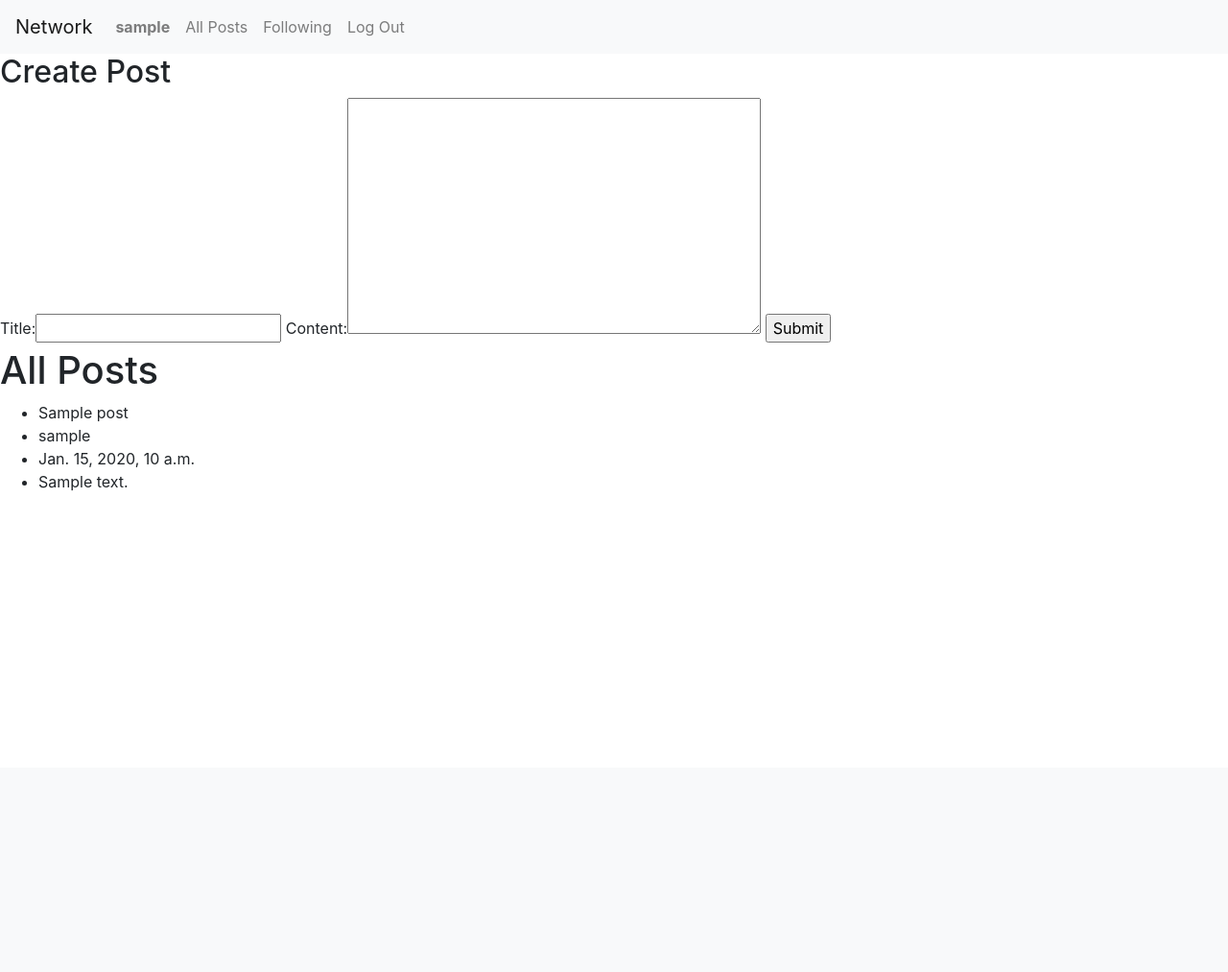
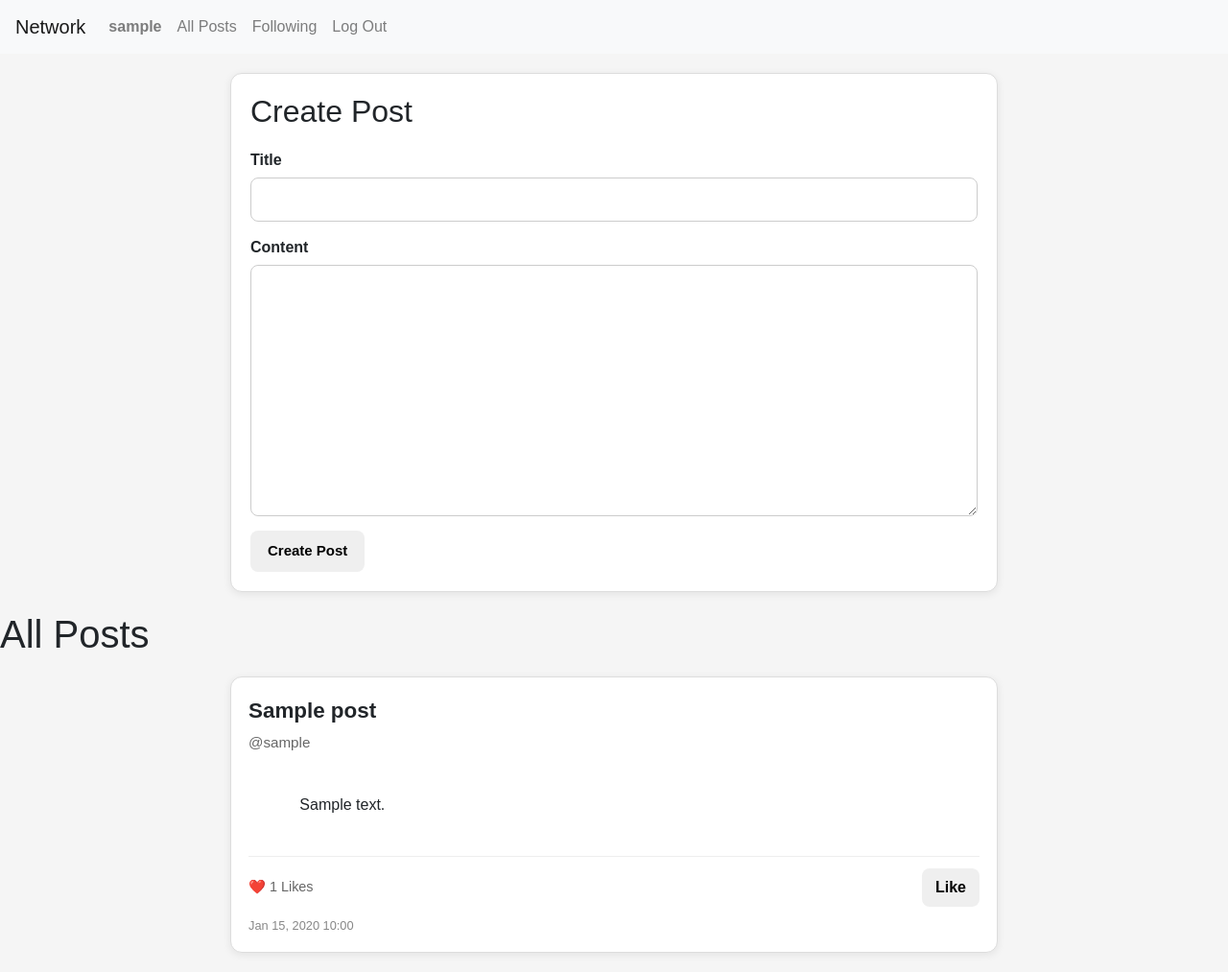
Before and after one commit to ujjwaluzu/cs50w-network, a Django app: page / in a window 1280 px wide. Shown: the whole page at 96% size. Before the commit the page ends 511 px from the top, so only its background shows below. Run offline with Django 3.2, Linux system fonts and the light colour scheme; a user stored in the database is signed in; tables that the repository leaves empty hold one stand-in row (values such as "Sample post"); some libraries are stand-ins or nearby versions.

Commit message:
displaying all the posts and some ui fix in index.html

```diff
--- a/network/static/network/styles.css
+++ b/network/static/network/styles.css
@@ -0,0 +1,159 @@
+body {
+    background-color: #f5f5f5;
+    font-family: Arial, Helvetica, sans-serif;
+}
+
+
+/* CREATE POST CARD */
+
+.create-post-card {
+    max-width: 800px;
+    margin: 20px auto;
+    padding: 20px;
+
+    background-color: white;
+
+    border: 1px solid #ddd;
+    border-radius: 12px;
+
+    box-shadow: 0 2px 8px rgba(0, 0, 0, 0.08);
+}
+
+.create-post-card h2 {
+    margin-bottom: 20px;
+}
+
+.form-group {
+    display: flex;
+    flex-direction: column;
+
+    margin-bottom: 15px;
+}
+
+.form-group label {
+    margin-bottom: 6px;
+    font-weight: bold;
+}
+
+.form-group input,
+.form-group textarea {
+    width: 100%;
+
+    padding: 10px;
+
+    border: 1px solid #ccc;
+    border-radius: 8px;
+
+    font-size: 16px;
+}
+
+.form-group textarea {
+    min-height: 120px;
+    resize: vertical;
+}
+
+.create-post-card button {
+    padding: 10px 18px;
+
+    border: none;
+    border-radius: 8px;
+
+    cursor: pointer;
+
+    font-size: 15px;
+    font-weight: bold;
+}
+
+.create-post-card button:hover {
+    opacity: 0.9;
+}
+
+
+/* POSTS */
+
+.parent {
+    max-width: 800px;
+    margin: 20px auto;
+}
+
+.post {
+    background: white;
+
+    border: 1px solid #ddd;
+    border-radius: 12px;
+
+    padding: 18px;
+    margin-bottom: 20px;
+
+    box-shadow: 0 2px 8px rgba(0, 0, 0, 0.08);
+}
+
+.head {
+    margin-bottom: 15px;
+}
+
+.title {
+    font-size: 1.4rem;
+    font-weight: bold;
+
+    margin-bottom: 5px;
+}
+
+.author {
+    color: #666;
+    font-size: 0.95rem;
+}
+
+.author a {
+    text-decoration: none;
+    color: inherit;
+}
+
+.author a:hover {
+    text-decoration: underline;
+}
+
+.content {
+    line-height: 1.6;
+    margin-bottom: 15px;
+
+    white-space: pre-wrap;
+}
+
+.footer {
+    display: flex;
+    justify-content: space-between;
+    align-items: center;
+
+    border-top: 1px solid #eee;
+
+    padding-top: 12px;
+    margin-top: 10px;
+}
+
+.footer-left {
+    color: #666;
+    font-size: 0.9rem;
+}
+
+.action-btn {
+    padding: 8px 14px;
+
+    border: none;
+    border-radius: 8px;
+
+    cursor: pointer;
+
+    font-weight: bold;
+}
+
+.action-btn:hover {
+    opacity: 0.9;
+}
+
+.time {
+    margin-top: 10px;
+
+    color: #888;
+    font-size: 0.8rem;
+}
--- a/network/templates/network/index.html
+++ b/network/templates/network/index.html
@@ -1,24 +1,93 @@
 {% extends "network/layout.html" %}
 
 {% block body %}
+
+<!-- form - create post -->
+
     {% if user.is_authenticated%}
-    <h2>Create Post</h1>
+    <div class="create-post-card">
+    <h2>Create Post</h2>
+
     <form action="{% url 'newpost' %}" method="post">
         {% csrf_token %}
-        {{ form }}
-        <input type="submit">
+
+        <div class="form-group">
+            <label for="{{ form.title.id_for_label }}">Title</label>
+            {{ form.title }}
+        </div>
+
+        <div class="form-group">
+            <label for="{{ form.content.id_for_label }}">Content</label>
+            {{ form.content }}
+        </div>
+
+        <button type="submit">Create Post</button>
     </form>
+    </div>
     {% endif %}
 
 
-    <h1>All Posts</h1>
-    <ul>
+<!-- Posts - Displaying all the posts -->
+
+
+<h1>All Posts</h1>
+
+<div class="parent">
     {% for post in posts %}
-        <li>{{post.title}}</li>
-        <li>{{post.author}}</li>
-        <li>{{post.timestamp}}</li>
-        <li>{{post.content}}</li>
+    <div class="post">
+
+        <div class="head">
+            <div class="title">{{ post.title }}</div>
+
+            <div class="author">
+                <a href="#">
+                    @{{ post.author }}
+                </a>
+            </div>
+        </div>
+
+        <div class="content">
+            {{ post.content }}
+        </div>
+
+        <div class="footer">
+
+            <div class="footer-left">
+                ❤️ {{ post.likes.count }} Likes
+            </div>
+
+            <div class="footer-right">
+                {% if user.is_authenticated %}
+                    <button class="action-btn">Like</button>
+                {% endif %}
+            </div>
+
+        </div>
+
+        <div class="time">
+            {{ post.timestamp|date:"M d, Y H:i" }}
+        </div>
+
+    </div>
+    {% empty %}
+    <div class="post">
+        <h3>No posts yet.</h3>
+    </div>
     {% endfor %}
-    </ul>
+</div>
+
+
+
+
+
+
+
+
+
+
+
+
+
+
 
 {% endblock %}
--- a/network/templates/network/layout.html
+++ b/network/templates/network/layout.html
@@ -6,6 +6,7 @@
         <title>{% block title %}Social Network{% endblock %}</title>
         <link rel="stylesheet" href="https://stackpath.bootstrapcdn.com/bootstrap/4.4.1/css/bootstrap.min.css" integrity="sha384-Vkoo8x4CGsO3+Hhxv8T/Q5PaXtkKtu6ug5TOeNV6gBiFeWPGFN9MuhOf23Q9Ifjh" crossorigin="anonymous">
         <link href="{% static 'network/styles.css' %}" rel="stylesheet">
+
     </head>
     <body>
 
@@ -45,5 +46,6 @@
             {% block body %}
             {% endblock %}
         </div>
+
     </body>
 </html>
```
Also changed, not shown: network/static/network/script.js (added, +53 -0 lines).
